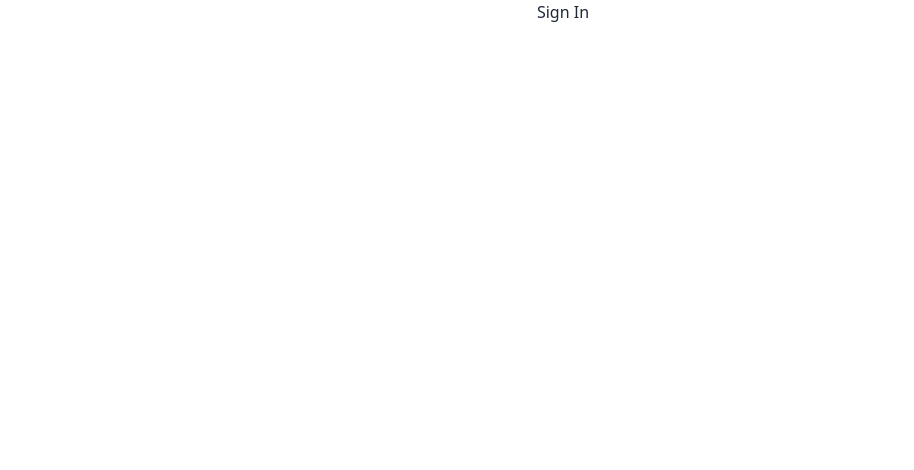
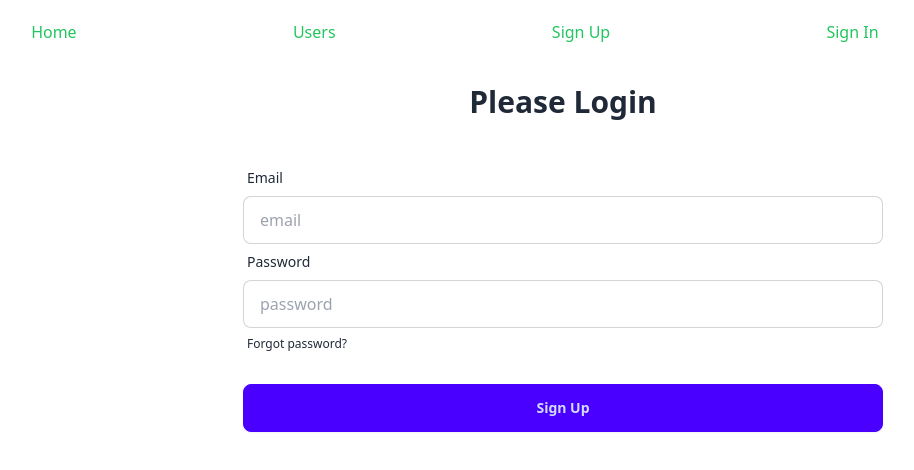
Before and after one commit to Hamed18/coffee-store-client, a React (Vite) app: page /signin in a window 1280 px wide. Shown: the top 470 px of the page, without its empty margins (77-991 px from the left). Built offline with nearby package versions, Linux system fonts and the light colour scheme.

Commit message:
Login Form UI. Update LastLoggedAt field in database using PATCH

```diff
--- a/src/Components/Header.jsx
+++ b/src/Components/Header.jsx
@@ -6,7 +6,7 @@ const Header = () => {
 			<NavLink to='/'>Home</NavLink>
 			<NavLink to='/users'>Users</NavLink>
 			<NavLink to='/signup'>Sign Up</NavLink>
-			<NavLink to='/'></NavLink>
+			<NavLink to='/signin'>Sign In</NavLink>
 			<NavLink to='/'></NavLink>
 		</div>
 	);
--- a/src/Components/Provider/AuthProvider.jsx
+++ b/src/Components/Provider/AuthProvider.jsx
@@ -1,5 +1,5 @@
 import { createContext, useState } from "react";
-import { createUserWithEmailAndPassword,getAuth } from "firebase/auth";
+import { createUserWithEmailAndPassword,getAuth, signInWithEmailAndPassword } from "firebase/auth";
 export const AuthContext = createContext(null);
 import app from "../../Firebase/firebase.config"
 
@@ -11,9 +11,15 @@ const AuthProvider = ({children}) => {
 	    return createUserWithEmailAndPassword(auth,email,password);
 	}
 
+	const signInUser = (email,password) => {
+		//setLoading(true);
+		return signInWithEmailAndPassword(auth,email,password);
+	}
+
 	const authInfo = {
 		user,
-		createUser
+		createUser,
+		signInUser
 	}
 	return (
 		<AuthContext.Provider value={authInfo}>
--- a/src/Components/SignIn.jsx
+++ b/src/Components/SignIn.jsx
@@ -1,10 +1,85 @@
+import Header from "./Header";
+import { useContext } from "react";
+import { AuthContext } from "../Components/Provider/AuthProvider";
 
 const SignIn = () => {
-	return (
-		<div>
-			<p className="text-center">Sign In</p>
-		</div>
-	);
+  const { signInUser } = useContext(AuthContext);
+  const handleSignIn = (e) => {
+    e.preventDefault();
+    console.log(e.currentTarget); // will render whole form's html structure
+    const form = new FormData(e.currentTarget); // will render form data
+    console.log(form);
+    console.log(form.get("password")); // will render the password user have set
+    const email = form.get("email");
+    const password = form.get("password");
+    console.log(email, password);
+
+    signInUser(email,password)
+	.then(result => {
+		console.log(result.user);
+		const user = {
+			email,
+			lastLoggedAt: result.user?.metadata?.lastSignInTime
+		}
+		// update last logged at time in the database
+		fetch('http://localhost:5000/user',{  // no dynamic id needed as email is unique
+			method: 'PATCH',
+			headers: {
+				'content-type': 'application/json'
+			},
+			body: JSON.stringify(user)  // sending the user obj in database
+		})
+		.then(res => res.json())
+		.then(data => {
+			console.log(data);
+			alert("user data has updated in database using Patch")
+		})
+	})
+	.catch(error => {
+		console.error(error);
+	})
+  };
+
+  return (
+    <div>
+      <Header></Header>
+      <h2 className="text-3xl my-10 text-center font-bold">Please Login</h2>
+      <form onSubmit={handleSignIn} className="md:w-3/4 lg:w-1/2 mx-auto">
+        <div className="form-control">
+          <label className="label">
+            <span className="label-text">Email</span>
+          </label>
+          <input
+            type="email"
+            name="email"
+            placeholder="email"
+            className="input input-bordered"
+            required
+          />
+        </div>
+        <div className="form-control">
+          <label className="label">
+            <span className="label-text">Password</span>
+          </label>
+          <input
+            type="password"
+            name="password"
+            placeholder="password"
+            className="input input-bordered"
+            required
+          />
+          <label className="label">
+            <a href="#" className="label-text-alt link link-hover">
+              Forgot password?
+            </a>
+          </label>
+        </div>
+        <div className="form-control mt-6">
+          <button className="btn btn-primary">Sign Up</button>
+        </div>
+      </form>
+    </div>
+  );
 };
 
 export default SignIn;
--- a/src/Components/SignUp.jsx
+++ b/src/Components/SignUp.jsx
@@ -43,7 +43,7 @@ const SignUp = () => {
   return (
     <div>
 		  <Header></Header>
-          <h2 className="text-3xl my-10 text-center font-bold">Please Login</h2>
+          <h2 className="text-3xl my-10 text-center font-bold">Please Sign Up</h2>
           <form onSubmit={handleSignUp} className="md:w-3/4 lg:w-1/2 mx-auto">
             <div className="form-control">
               <label className="label">
```
Lines whose indentation alone changed are shown as unchanged.
